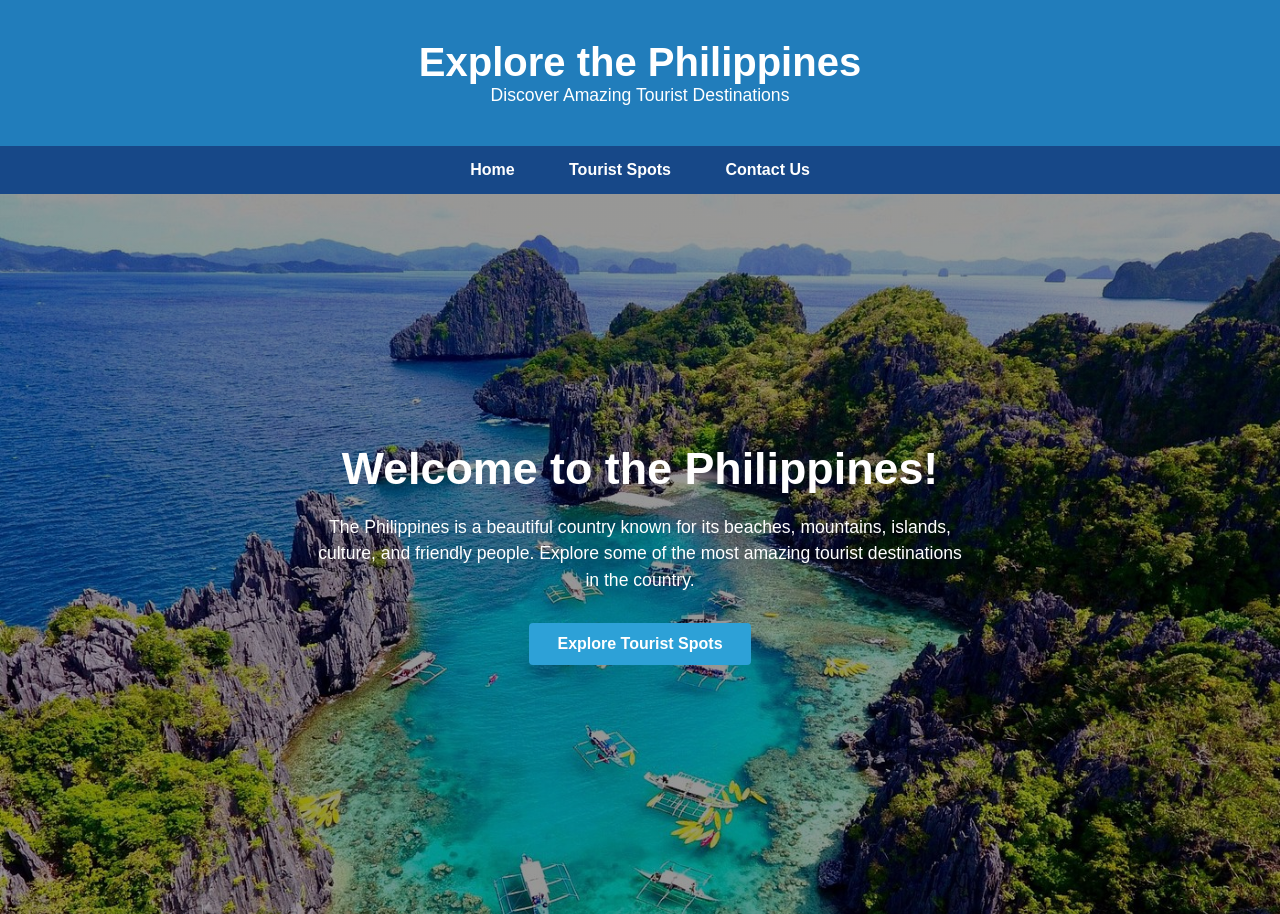
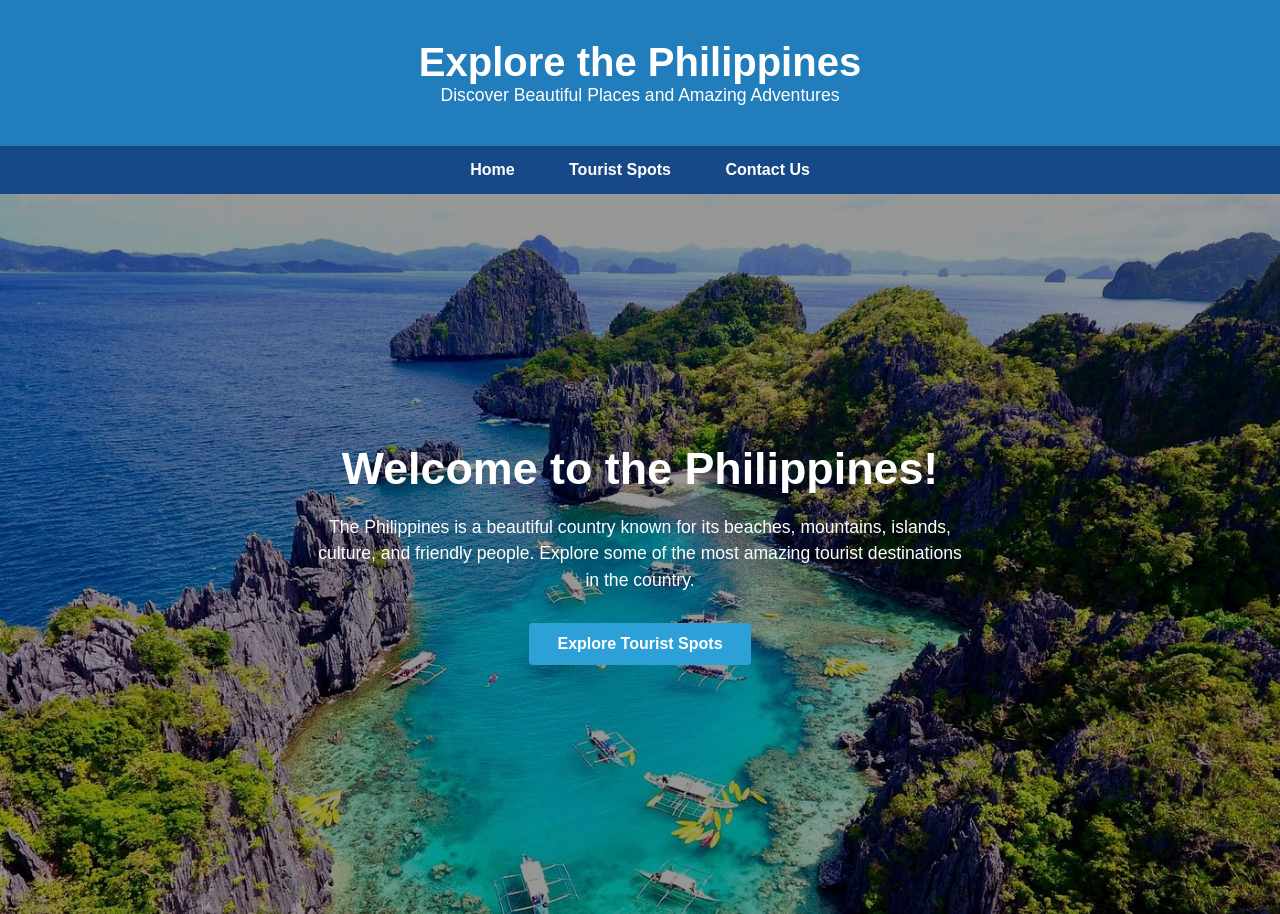
Before and after one commit to zidvsd/html_prelim_sample, a plain HTML site: page index.html in a window 1280 px wide. Drawn offline with Linux system fonts and the light colour scheme.

Commit message:
edit page title

```diff
--- a/index.html
+++ b/index.html
@@ -5,13 +5,13 @@
   <meta charset="UTF-8">
   <meta name="viewport" content="width=device-width, initial-scale=1.0">
   <link rel="stylesheet" href="styles.css">
-  <title>Tourist Spots</title>
+  <title>Tourist Spots - Home</title>
 </head>
 
 <body>
   <header>
     <h1>Explore the Philippines</h1>
-    <p>Discover Amazing Tourist Destinations</p>
+    <p>Discover Beautiful Places and Amazing Adventures</p>
   </header>
 
   <nav>
```
